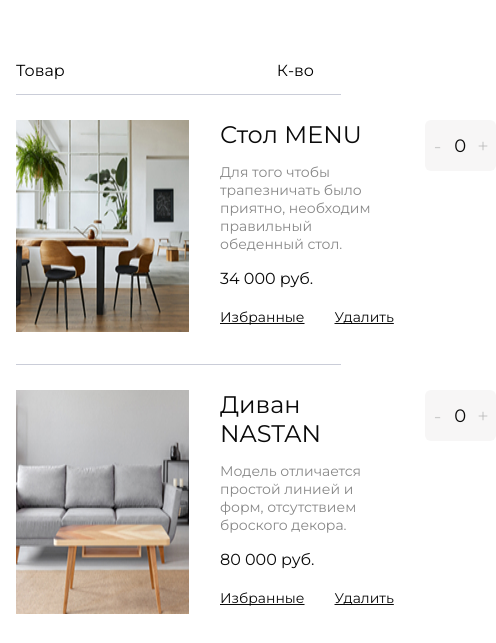
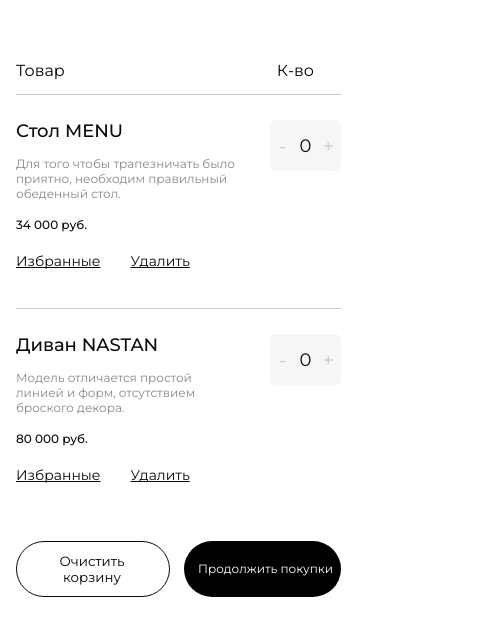
Before and after one commit to x3imal/site, a website: page cart.html in a window 390 px wide. Shown: the part 403-1046 px from the top of the page, 496 px wide, since content can reach past the window. Drawn offline with Linux system fonts and the light colour scheme.

Commit message:
закончил адаптив (планшет, мобилка) - осталось исправить небольшие неточности

```diff
--- a/_cart.scss
+++ b/_cart.scss
@@ -255,6 +255,7 @@
   color: white;
 }
 
+
 .cart__form-button {
   transition: background-color 0.3s ease, color 0.3s ease;
 }
--- a/_mobile.scss
+++ b/_mobile.scss
@@ -212,4 +212,55 @@
     }
   }
 
+  .cart {
+
+    &__item-image {
+      display: none;
+    }
+
+    &__item-title {
+      font-size: 18px;
+      font-style: normal;
+      font-weight: 500;
+      line-height: normal;
+    }
+
+    &__item-description {
+      font-size: 12px;
+      font-style: normal;
+      font-weight: 400;
+      line-height: normal;
+    }
+
+    &__item-price {
+      font-size: 12px;
+      font-style: normal;
+      font-weight: 500;
+      line-height: normal;
+    }
+
+    &__buttons {
+      display: flex;
+      gap: 14px;
+    }
+
+    &__button--clear {
+      display: inline-flex;
+      padding: 11px 27px 11px 25px;
+      justify-content: center;
+      align-items: center;
+
+    }
+
+    &__button--continue {
+      width: 157px;
+      font-size: 12px;
+      display: inline-flex;
+      padding: 11px 0 11px 6px;
+      justify-content: space-evenly;
+      align-items: center;
+      flex-shrink: 0;
+    }
+  }
+
 }
```
Also changed, not shown: style.css, 1 other file.
